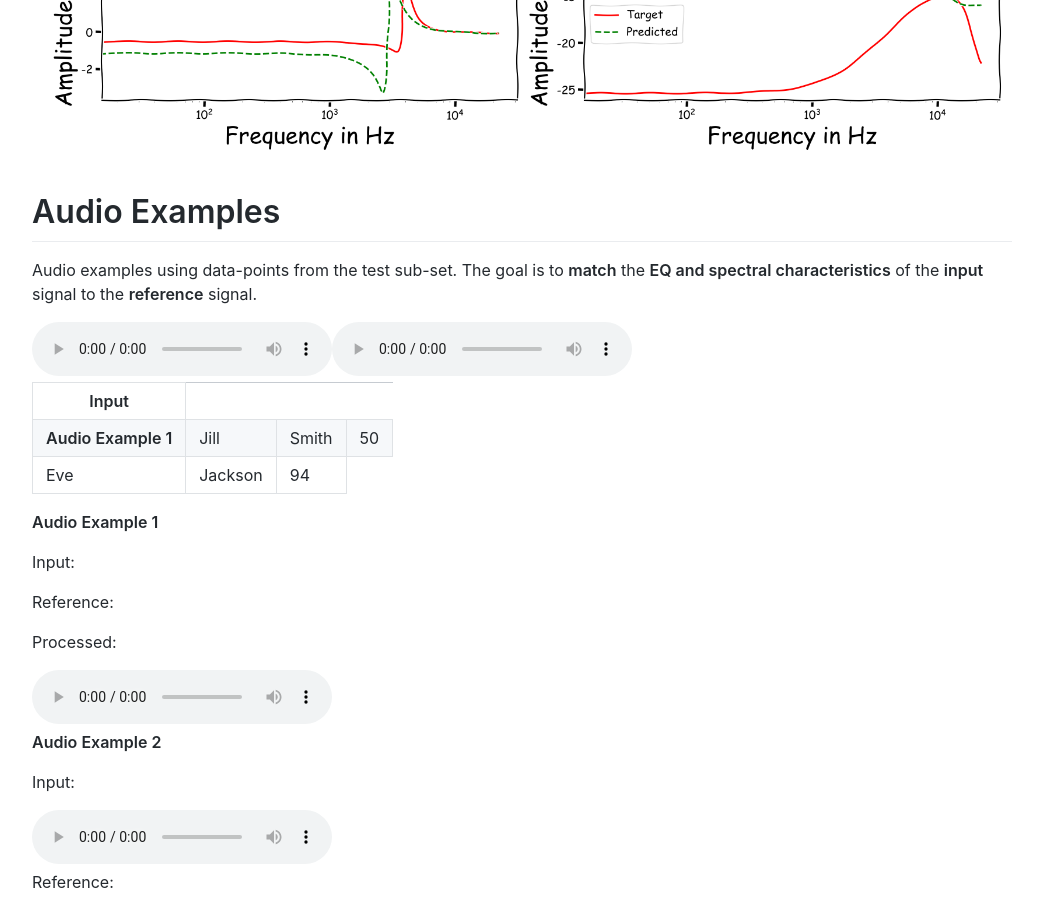
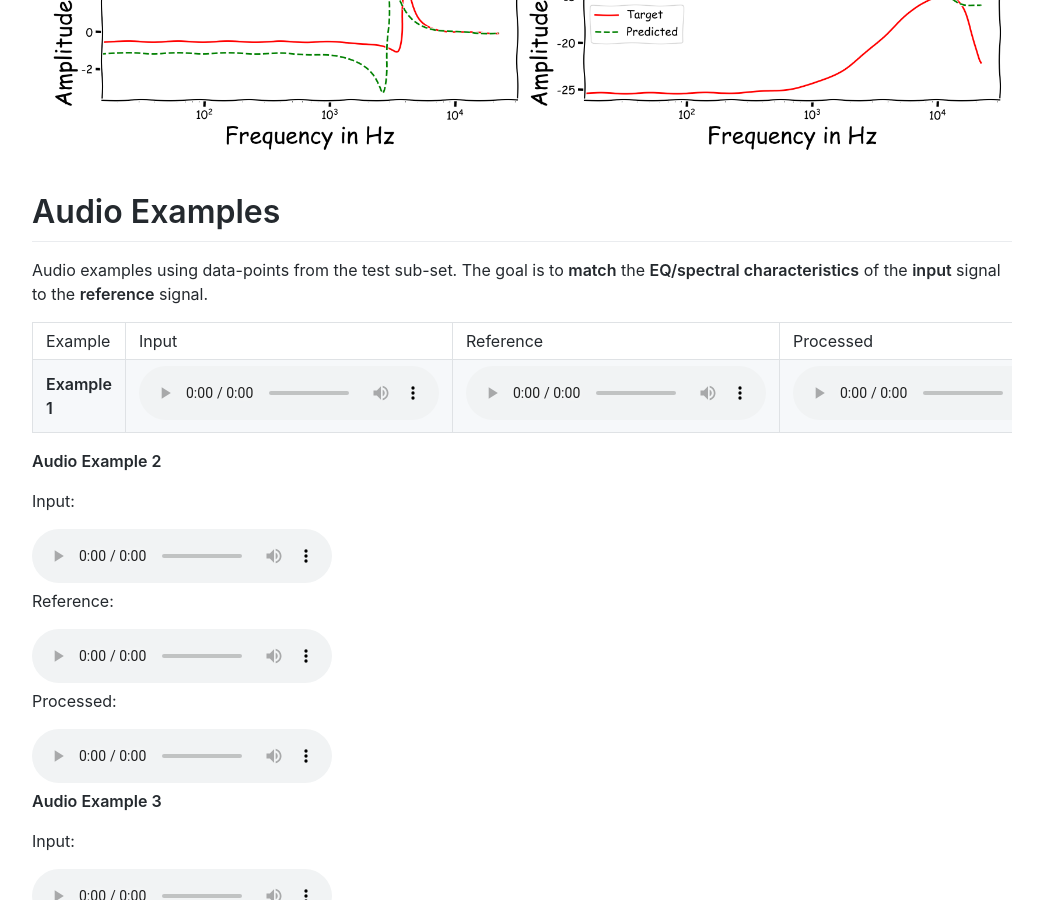
Before and after one commit to Js-Mim/sp-demo, a Jekyll site: the page built from index.md, in a window 1280 px wide and 900 px high, scrolled down 3163 px. Shown: the whole window, without its empty margins (118-1161 px from the left). Built offline with Jekyll 4.4.1, drawn with Linux system fonts in a browser that asks for light colours; comment, search, counter and statistics services are not loaded.

Commit message:
Update index.md

```diff
--- a/index.md
+++ b/index.md
@@ -30,36 +30,11 @@
 
 
 # Audio Examples
-Audio examples using data-points from the test sub-set. The goal is to **match** the **EQ and spectral characteristics** of the **input** signal to the **reference** signal.
-
-<table style="width:100%">
-  <tr>
-    <th>Input</th>
-    <audio controls="1"><source src="https://raw.githubusercontent.com/Js-Mim/sp-demo/master/audio_files/ex1_input.wav"></audio>
-    <audio controls="1"><source src="https://raw.githubusercontent.com/Js-Mim/sp-demo/master/audio_files/ex1_reference.wav"</audio>
-  </tr>
-  <tr>
-    <th> Audio Example 1 </th>
-    <td>Jill</td>
-    <td>Smith</td>
-    <td>50</td>
-  </tr>
-  <tr>
-    <td>Eve</td>
-    <td>Jackson</td>
-    <td>94</td>
-  </tr>
-</table>
-
-**Audio Example 1**
-
-Input:
+Audio examples using data-points from the test sub-set. The goal is to **match** the **EQ/spectral characteristics** of the **input** signal to the **reference** signal.
 
 
-Reference:
-
-Processed:
-<audio controls="1"><source src="https://raw.githubusercontent.com/Js-Mim/sp-demo/master/audio_files/ex1_estimated.wav"></audio>
+   |Example|Input|Reference|Processed|
+   |**Example 1**|<audio controls="1"><source src="https://raw.githubusercontent.com/Js-Mim/sp-demo/master/audio_files/ex1_input.wav"></audio>|<audio controls="1"><source src="https://raw.githubusercontent.com/Js-Mim/sp-demo/master/audio_files/ex1_reference.wav"</audio>|<audio controls="1"><source src="https://raw.githubusercontent.com/Js-Mim/sp-demo/master/audio_files/ex1_estimated.wav"></audio>|
 
 **Audio Example 2**
 
```
